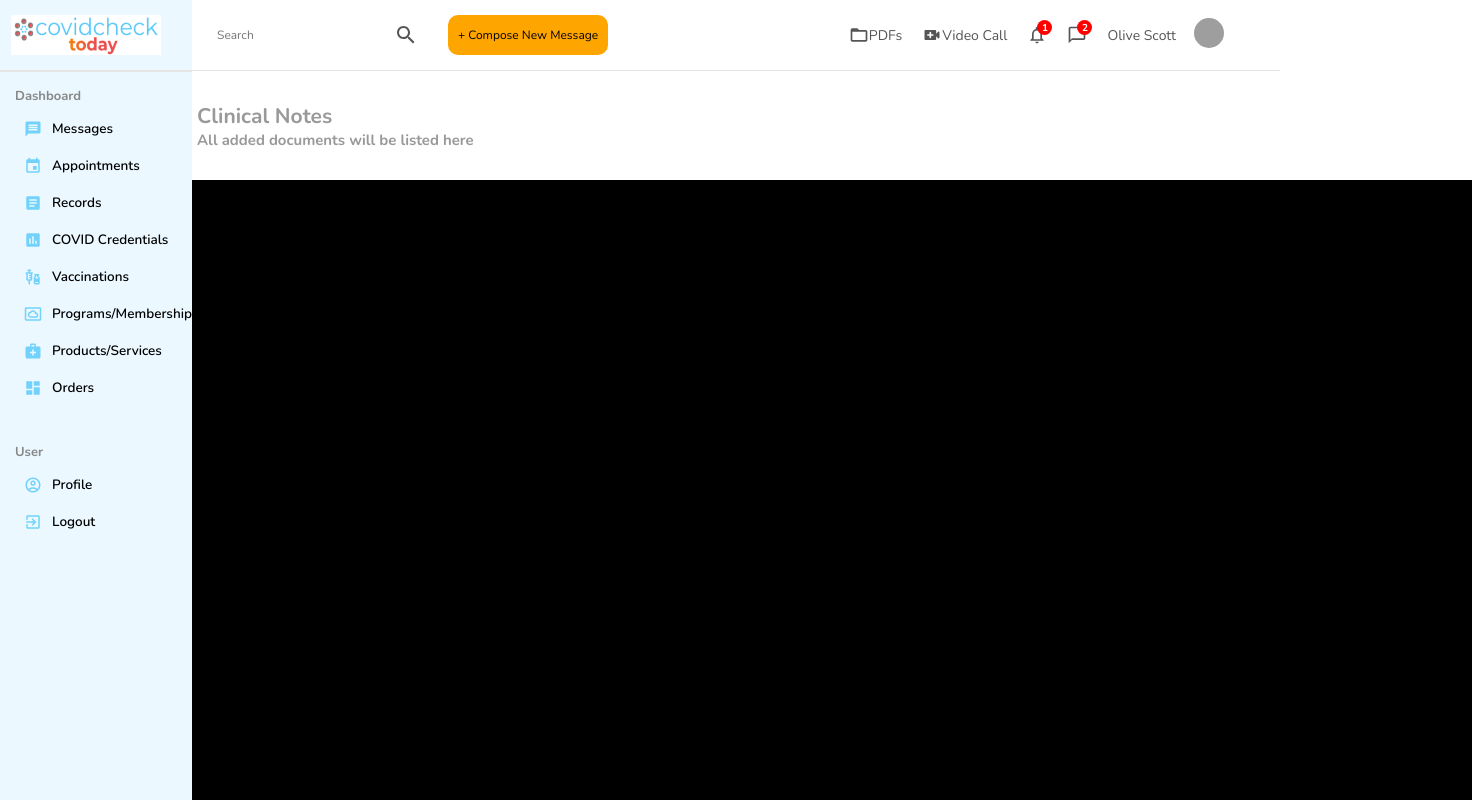
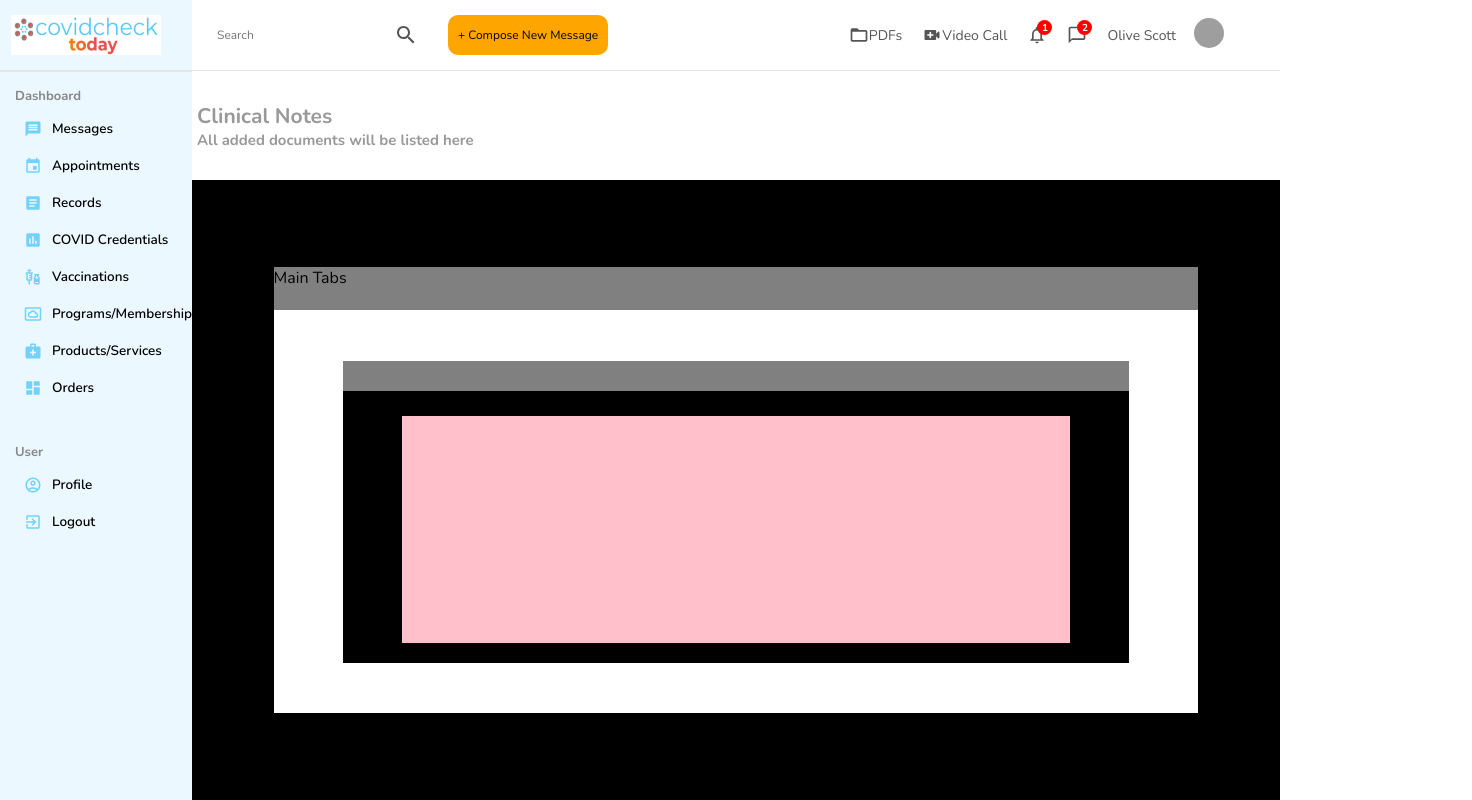
Before and after one commit to nascott94/telahealth-portal, a React (Create React App) app: page /records in a window 1280 px wide. Shown: the whole page, 1472 px wide, since content can reach past the window. Built offline with nearby package versions, Linux system fonts and the light colour scheme; grey boxes are pictures that could not be loaded.

Commit message:
pushing for nat

```diff
--- a/src/pages/Records.js
+++ b/src/pages/Records.js
@@ -1,7 +1,7 @@
-import React from 'react';
-import styled from 'styled-components';
-import Navbar from '../components/homepage/Navbar';
-import Sidebar from '../components/homepage/Sidebar';
+import React from "react";
+import styled from "styled-components";
+import Navbar from "../components/homepage/Navbar";
+import Sidebar from "../components/homepage/Sidebar";
 
 const Container = styled.div`
   height: 100vh;
@@ -26,13 +26,13 @@ const RightContainer = styled.div`
 
 const RightMain = styled.div`
   height: 100vh;
-  width: 100vw;
+  width: 100%;
   background-color: blue;
 `;
 
 const RightMainTop = styled.div`
   height: 15%;
-  width: 100vw;
+  width: 100%;
   background-color: white;
   display: flex;
 `;
@@ -63,8 +63,77 @@ const RightMainTopRight = styled.div`
 
 const RightMainBottom = styled.div`
   height: 85%;
-  width: 100vw;
+  width: 100%;
   background-color: black;
+  display: flex;
+  flex-direction: column;
+  justify-content: center;
+  align-items: center;
+`;
+
+const RightMainBottomMainTabs = styled.div`
+  width: 85%;
+  height: 7%;
+  background: grey;
+`;
+
+const RightMainBottomContainer = styled.div`
+  height: 65%;
+  width: 85%;
+  background-color: white;
+  display: flex;
+  justify-content: center;
+  align-items: center;
+  flex-direction: column;
+`;
+
+const RightMainBottomSubContainer = styled.div`
+  height: 75%;
+  width: 85%;
+  background-color: black;
+  display: flex;
+  flex-direction: column;
+  align-items: center;
+`;
+
+const RightMainBottomSubTabs = styled.div`
+  width: 100%;
+  height: 10%;
+  background: grey;
+`;
+
+const RightMainBottomSubContainerTwo = styled.div`
+  height: 75%;
+  width: 85%;
+  background-color: pink;
+  margin-top: 25px;
+  display: flex;
+  flex-direction: column;
+`;
+
+const SubContainerTwoSection1 = styled.div`
+  height: 20%;
+  width: 100%;
+`;
+
+const SubContainerTwoSection2 = styled.div`
+  height: 20%;
+  width: 100%;
+`;
+
+const SubContainerTwoSection3 = styled.div`
+  height: 20%;
+  width: 100%;
+`;
+
+const SubContainerTwoSection4 = styled.div`
+  height: 20%;
+  width: 100%;
+`;
+
+const SubContainerTwoSection5 = styled.div`
+  height: 20%;
+  width: 100%;
 `;
 
 const Records = () => {
@@ -84,7 +153,15 @@ const Records = () => {
               </RightMainTopLeft>
               <RightMainTopRight></RightMainTopRight>
             </RightMainTop>
-            <RightMainBottom></RightMainBottom>
+            <RightMainBottom>
+              <RightMainBottomMainTabs>Main Tabs</RightMainBottomMainTabs>
+              <RightMainBottomContainer>
+                <RightMainBottomSubContainer>
+                  <RightMainBottomSubTabs></RightMainBottomSubTabs>
+                  <RightMainBottomSubContainerTwo></RightMainBottomSubContainerTwo>
+                </RightMainBottomSubContainer>
+              </RightMainBottomContainer>
+            </RightMainBottom>
           </RightMain>
         </RightContainer>
       </Container>
```
